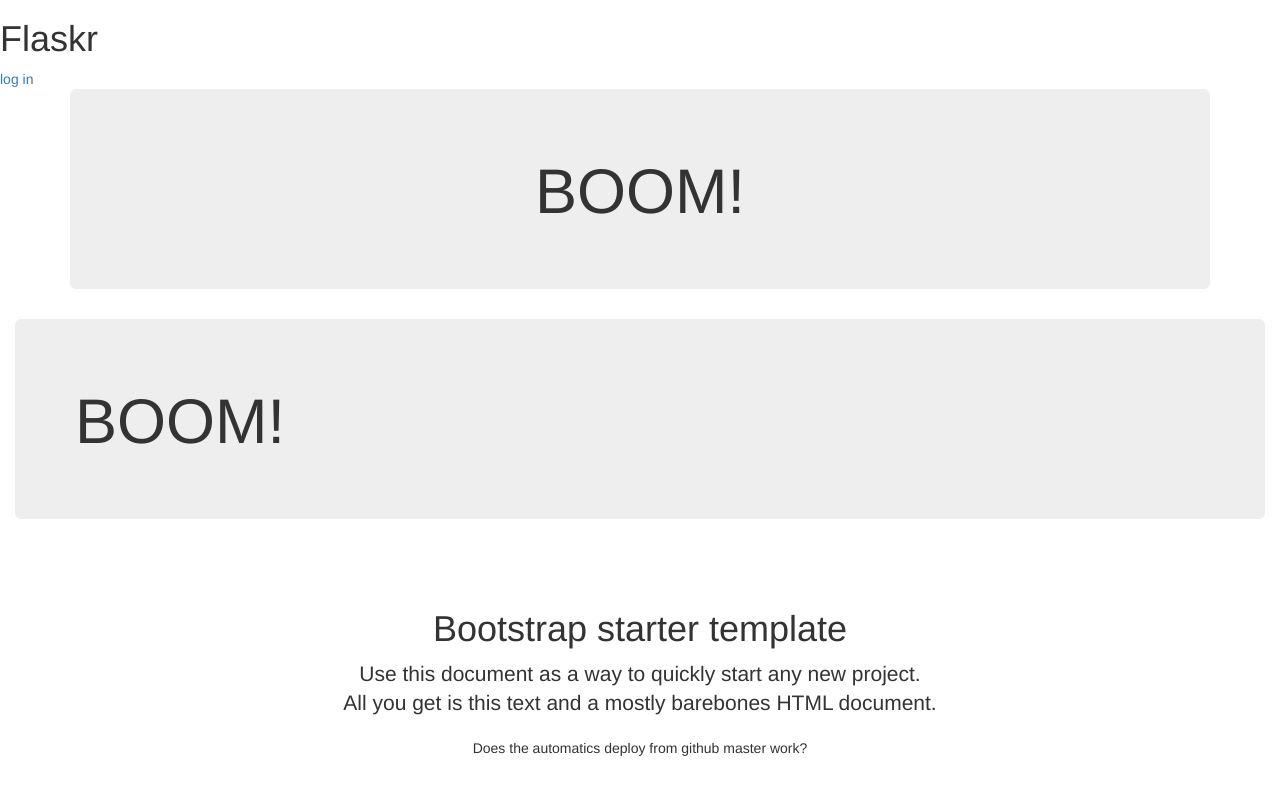
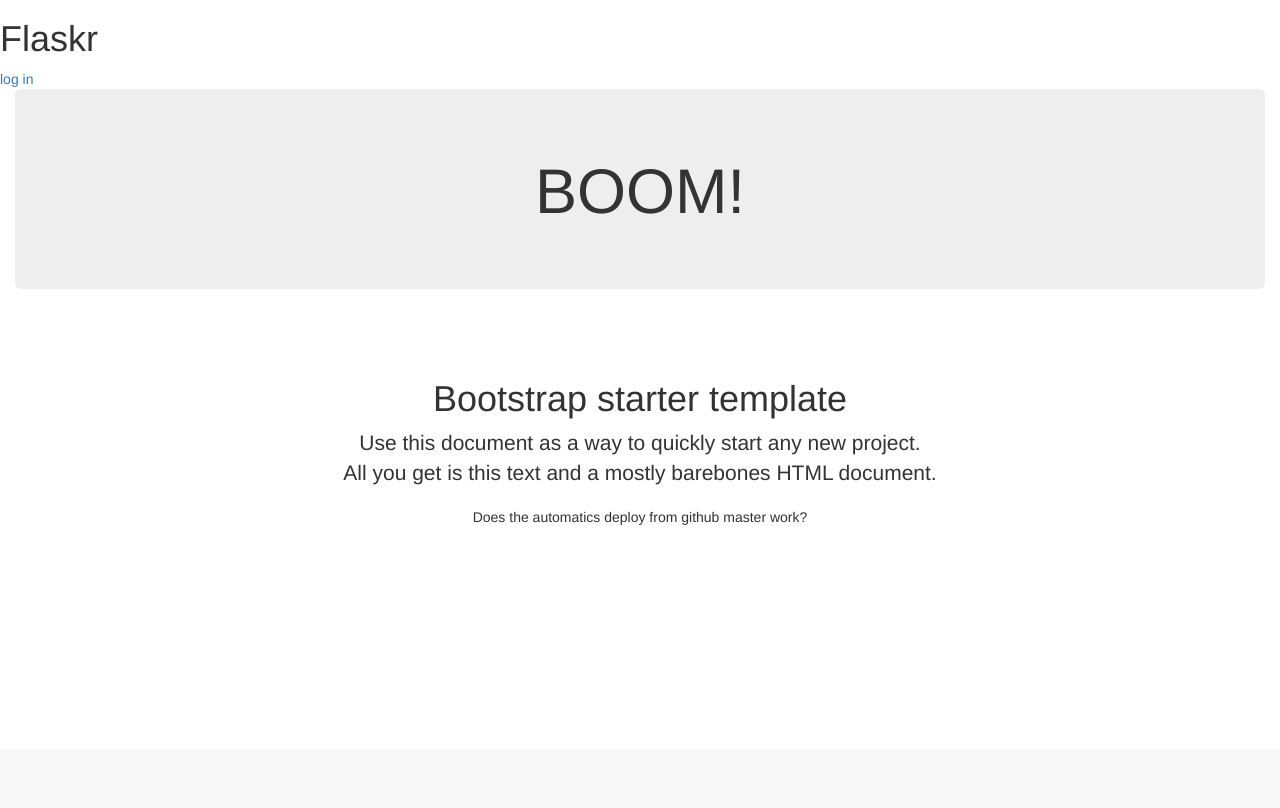
Before and after one commit to artofkot/evarist, a Flask app: page /startertry in a window 1280 px wide. Shown: the part 51-859 px from the top of the page. After the commit the page ends 576 px from the top, so only its background shows below. Run offline with Flask 2, Linux system fonts and the light colour scheme; some libraries are stand-ins or nearby versions.

Commit message:
delete some old comments, fiddling

```diff
--- a/static/starter-template.css
+++ b/static/starter-template.css
@@ -6,7 +6,6 @@ body {
   text-align: center;
 }
 
-jumbotron-section-1 {
+.jumbotron {
 	text-align:center;
 }
-/* why doesn't it work??*/
--- a/templates/layout.html
+++ b/templates/layout.html
@@ -33,9 +33,6 @@
       <script src="https://oss.maxcdn.com/respond/1.4.2/respond.min.js"></script>
     <![endif]-->
 
-  <!-- Old stylesheet from flaskr tutorial -->
-  <!-- <link rel=stylesheet type=text/css href="{{ url_for('static', filename='style.css') }}"> -->
-
   <!-- stylesheet copied from starter example of bootstrap. -->
   <!-- all it actually gives is padding on top. this padding creates space for navbar -->
   <link href="../static/starter-template.css" rel="stylesheet">
--- a/templates/startertry.html
+++ b/templates/startertry.html
@@ -1,6 +1,7 @@
 {% extends "layout.html" %}
 
   {% block head %}
+    <title>Bootstrap Playground</title>
 
     <!-- Custom styles for this template -->
     <link href="../static/starter-template.css" rel="stylesheet">
@@ -29,18 +30,14 @@
       </div>
     </nav>
 
-    <div>
-      <div class="container">
-        <div class="jumbotron">
-          <p><center><h1>BOOM!</h1></center></p> <!-- btw imagine, guy's say <center> is deprecated. use css instead... screw that for now... -->
-        </div>
-      </div>
-    </div>
 
 
     <div>
       <div class="container-fluid">
-        <div class="jumbotron">
+      <!-- .container has one fixed width for each screen size in bootstrap (xs,sm,md,lg);
+           .container-fluid expands to fill the available width.
+           i like things fluid :) -->
+        <div class="jumbotron jumbotron-2 center-x">
           <p><h1>BOOM!</h1></p>
         </div>
       </div>
```
